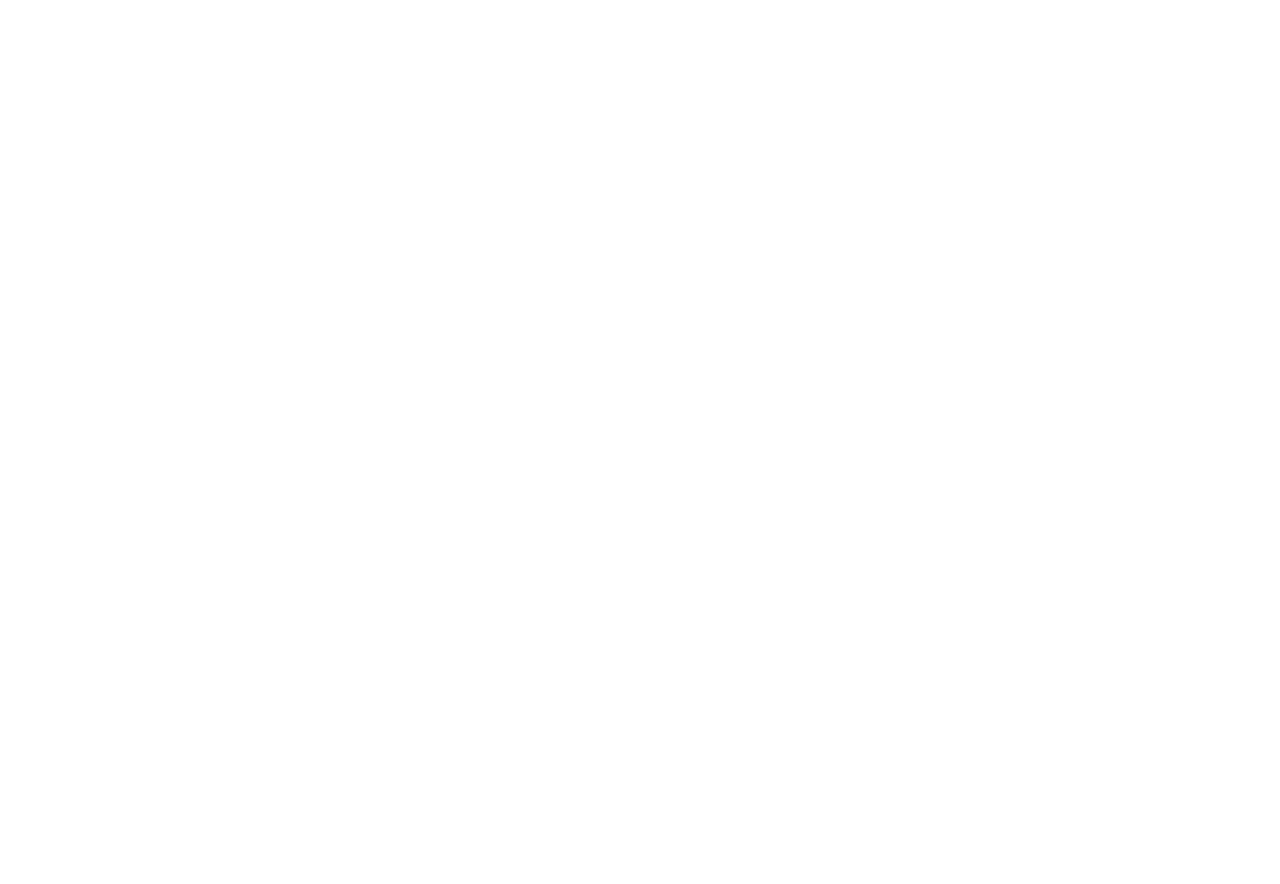
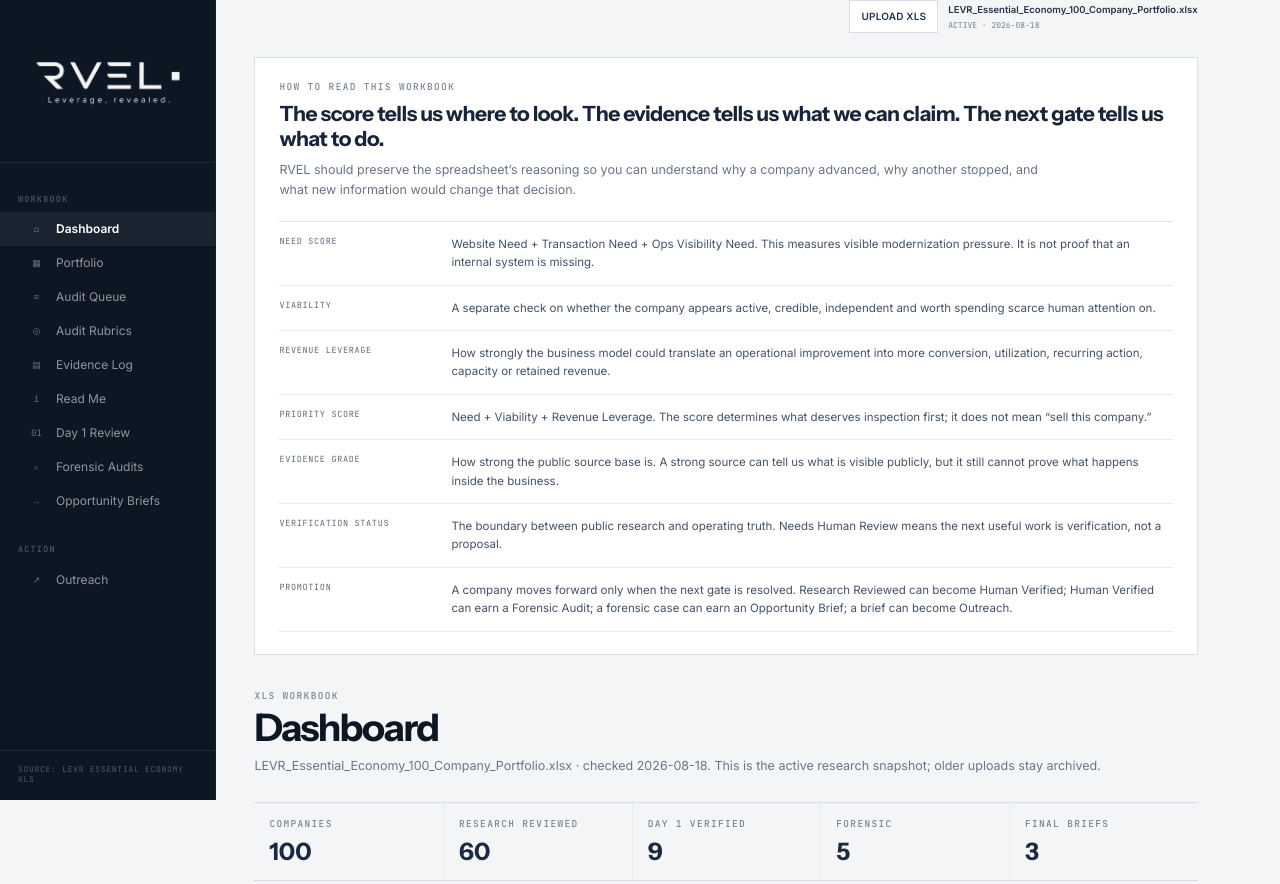
Before and after one commit to SolSabaliEnt/rvel-tech-preview, a plain HTML site: page index.html in a window 1280 px wide. Shown: the top 884 px of the page. Before the commit the page ends 800 px from the top, so only its background shows below. Drawn offline with Linux system fonts and the light colour scheme.

Commit message:
Deploy RVEL preview from c7eaa55

```diff
--- a/index.html
+++ b/index.html
@@ -23,8 +23,8 @@
     <meta name="twitter:image" content="https://rvel.ownmypurpose.io/brand/rvel-logo-primary.png" />
 
     <title>RVEL — Leverage, revealed.</title>
-    <script type="module" crossorigin src="/assets/index-CpzXqO7Y.js"></script>
-    <link rel="stylesheet" crossorigin href="/assets/index-DDyDtiAC.css">
+    <script type="module" crossorigin src="/assets/index-Bmg6IEBw.js"></script>
+    <link rel="stylesheet" crossorigin href="/assets/index-CiYdVdnf.css">
   </head>
   <body>
     <div id="root"></div>
```
